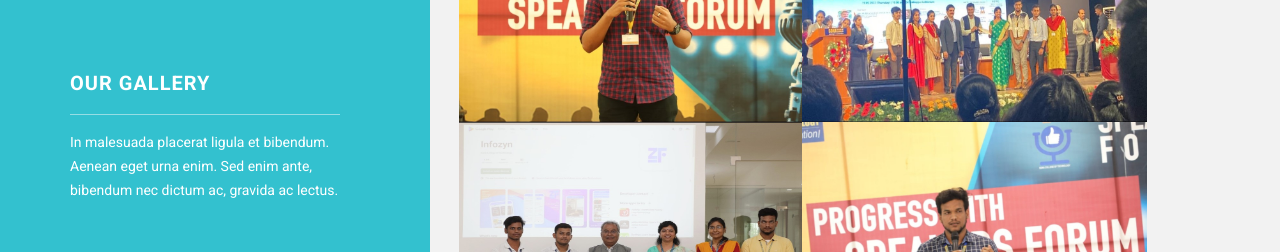
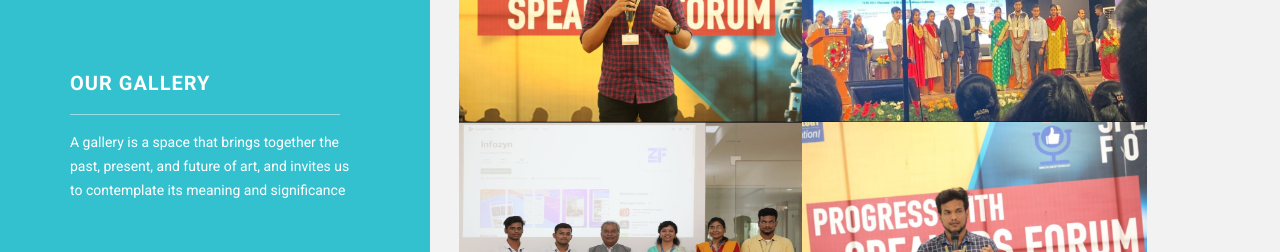
Before and after one commit to Huzair13/My-Portfolio, a plain HTML site: page portfolio/index.html in a window 1280 px wide. Shown: the part 1780-2032 px from the top of the page. Drawn offline with nearby package versions, Linux system fonts and the light colour scheme.

Commit message:
text change

```diff
--- a/portfolio/index.html
+++ b/portfolio/index.html
@@ -139,7 +139,7 @@
                         <div class="section-heading">
                             <h4>Our Gallery</h4>
                             <div class="line-dec"></div>
-                            <p>In malesuada placerat ligula et bibendum. Aenean eget urna enim. Sed enim ante, bibendum nec dictum ac, gravida ac lectus.</p>
+                            <p>A gallery is a space that brings together the past, present, and future of art, and invites us to contemplate its meaning and significance</p>
                             <div class="filter-categories">
                                 <ul class="project-filter">
                                     <li class="filter" data-filter="all"><span>Show All</span></li>
```
